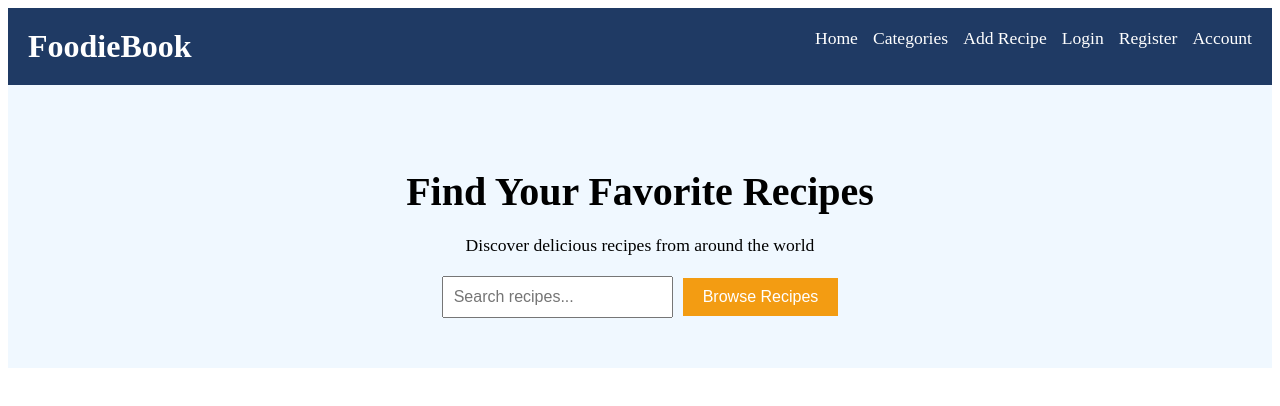
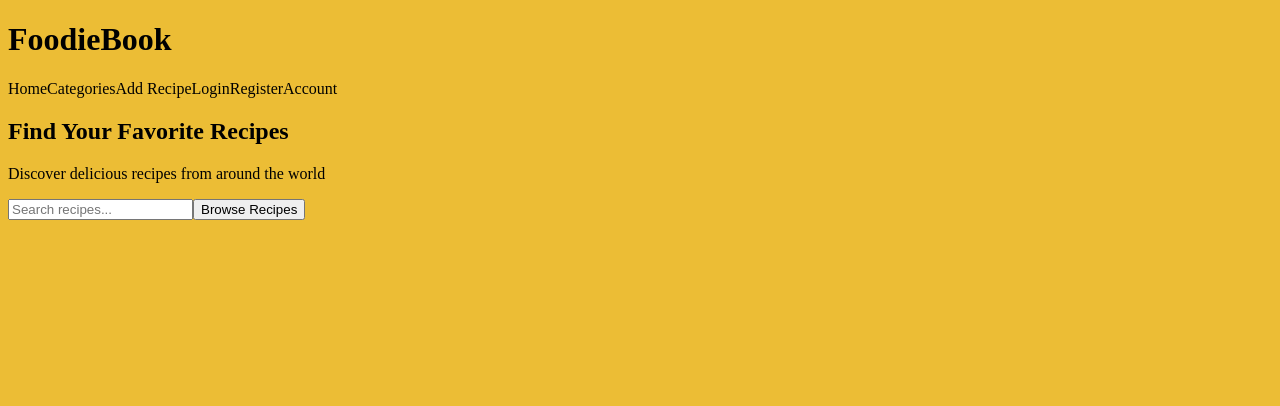
Before and after one commit to zhanerke159/Web-project, an Angular app in the folder recipe-site/: page / in a window 1280 px wide. Shown: the top 406 px of the page. Built offline with nearby package versions, Linux system fonts and the light colour scheme.

Commit message:
wip: initial changes in home

```diff
--- a/recipe-site/src/app/home/home.css
+++ b/recipe-site/src/app/home/home.css
@@ -1,10 +1,10 @@
 
 .navbar {
   display: flex;
-  justify-content: space-between; /* Лого слева, навигация в центре, кнопка справа */
+  justify-content: space-between;
   align-items: center;
   padding: 15px 8%;
-  background-color: #1a2a44 !important; /* Темно-синий фон */
+  background-color: #1a2a44;
   color: white;
 }
 .logo {
@@ -14,7 +14,7 @@
 }
 
 .logo span {
-  color: #f4d03f; /* Желтый акцент для Hub */
+  color: #f4d03f;
 }
 nav {
   display: flex;
@@ -22,13 +22,13 @@ nav {
 }
 
 .nav-link {
-  color: #e0e0e0 !important;
+  color: #e0e0e0;
   text-decoration: none;
   font-size: 16px;
   font-weight: 500;
 }
 .navbar nav a.nav-link {
-  color: white !important;
+  color: white;
   text-decoration: none;
   margin: 0 10px;
 }
@@ -38,8 +38,8 @@ nav a:hover {
 }
 
 .navbar .login-btn {
-  background-color: #f4d03f !important; /* Желтый цвет */
-  color: #1a2a44 !important; /* Темно-синий текст */
+  background-color: #f4d03f;
+  color: #1a2a44;
   border: none;
   padding: 10px 25px;
   border-radius: 10px;
@@ -59,7 +59,7 @@ nav a:hover {
   justify-content: space-between;
   align-items: center;
   padding: 60px 10%;
-  background-color: #f0f7ff; /* Нежно-голубой фон */
+  background-color: #f0f7ff;
   min-height: 400px;
 }
 
--- a/recipe-site/src/styles.css
+++ b/recipe-site/src/styles.css
@@ -1,63 +1,3 @@
-/* Глобальные стили */
-header {
-  display: flex;
-  justify-content: space-between;
-  padding: 20px;
-  background-color: #1f3a64;
-  color: white;
+body{
+  background-color: #ECBD35;
 }
-
-header .logo h1 {
-  margin: 0;
-  font-size: 2rem;
-}
-
-nav {
-  display: flex;
-  gap: 15px;
-}
-
-.nav-link {
-  text-decoration: none;
-  color: white;
-  font-size: 1.1rem;
-}
-
-.nav-link:hover {
-  color: #f1c40f;
-}
-
-.hero {
-  text-align: center;
-  padding: 50px 20px;
-  background-color: #f0f8ff;
-}
-
-.hero h2 {
-  font-size: 2.5rem;
-  margin-bottom: 20px;
-}
-
-.hero p {
-  font-size: 1.1rem;
-  margin-bottom: 20px;
-}
-
-.hero input {
-  padding: 10px;
-  font-size: 1rem;
-  margin-right: 10px;
-}
-
-.hero button {
-  padding: 10px 20px;
-  font-size: 1rem;
-  background-color: #f39c12;
-  color: white;
-  border: none;
-  cursor: pointer;
-}
-
-.hero button:hover {
-  background-color: #e67e22;
-}
```
Also changed, not shown: recipe-site/src/app/home/home.html (+0 -12 lines), 2 other files (tests, documents, lock files or other folders).
